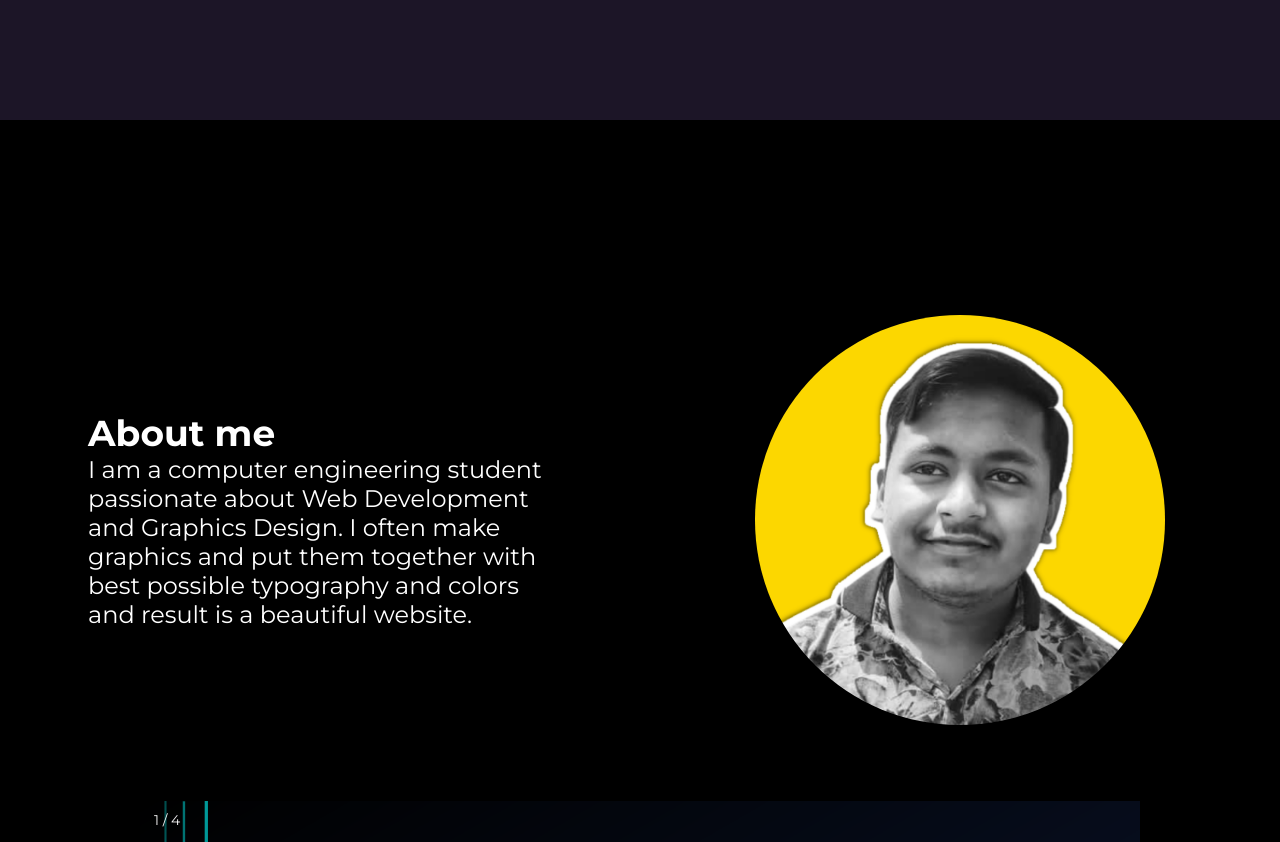
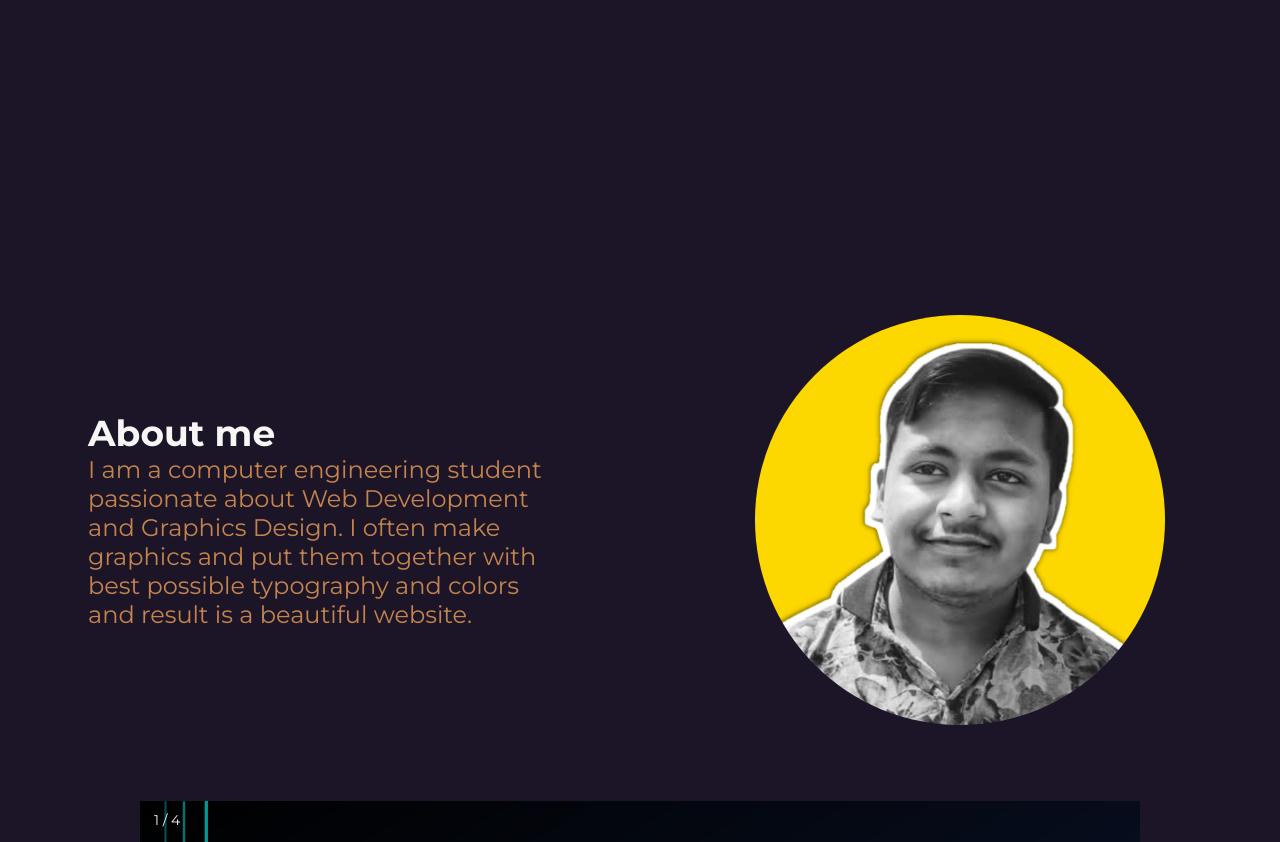
Before and after one commit to mrcoder991/MyPortfolio-2, a plain HTML site: page index.html in a window 1280 px wide. Shown: the part 680-1522 px from the top of the page. Drawn offline with Linux system fonts and the light colour scheme.

```diff
--- a/stylesheet.css
+++ b/stylesheet.css
@@ -141,20 +141,26 @@ span{
     font-size: 1.5em;
 }
 .span1{
-    color:#ED4A8D ;
+    color:#ED4A8D !important ;
 }
 
 .about{
     width: 100%;
     min-height: 100vh;
-    background-color: black;
-    color: #fff;
+    background-color: #1C1527;
     display: flex;
     flex-wrap: wrap-reverse;
     justify-content: space-around;
     align-items: center;
 }
 
+.about h2{
+  color: #f8f6f4;
+}
+
+.about p{
+  color: #c5844e;
+}
 
 
 .about .text{
```
